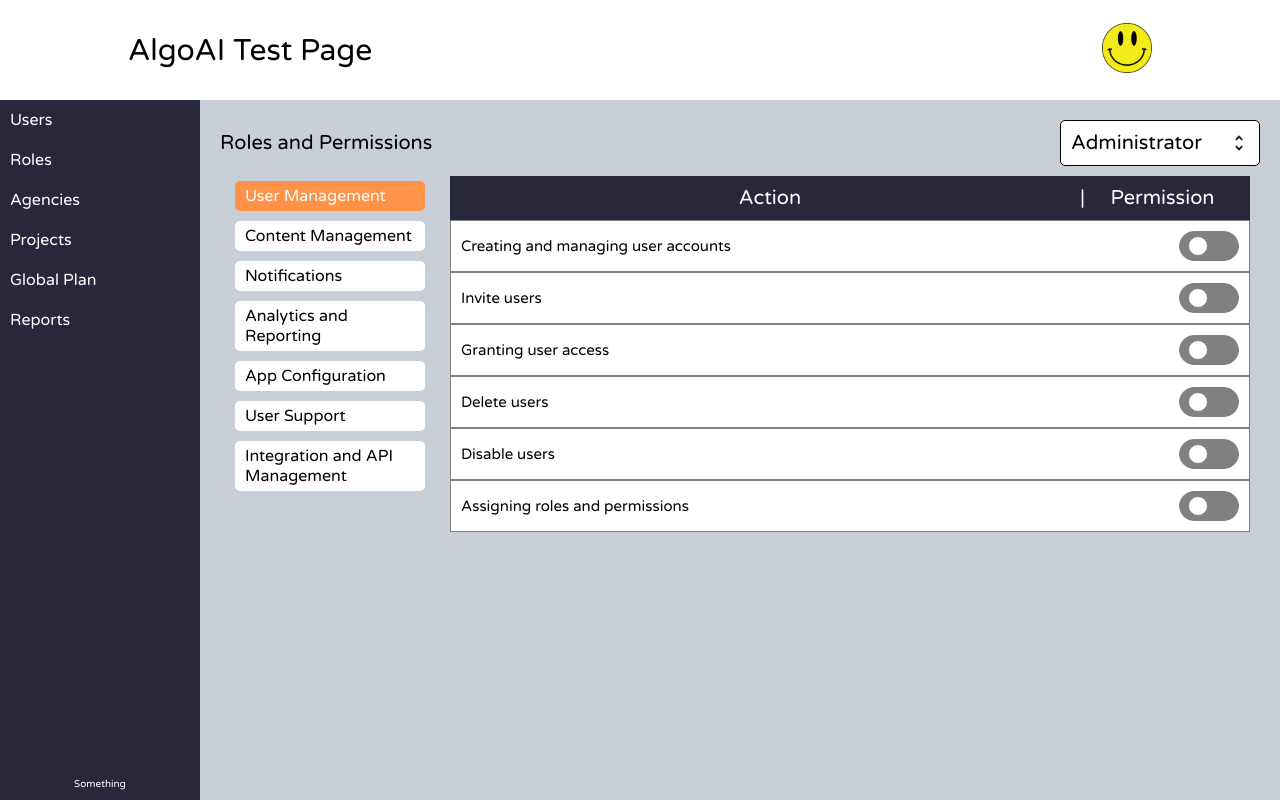
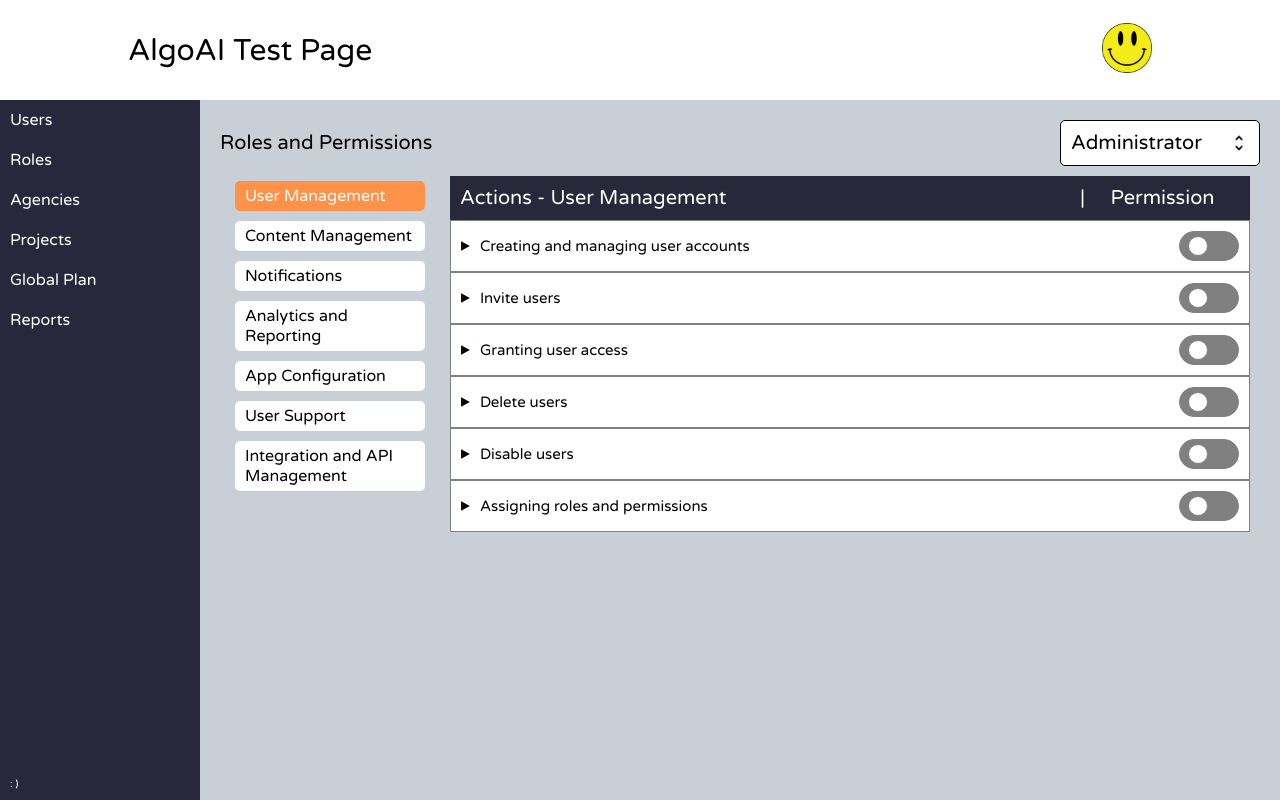
Before and after one commit to db-studio-dev/AlgoAiTest, a React (Create React App) app: page / in a window 1280 px wide. Built offline with nearby package versions, Linux system fonts and the light colour scheme.

Commit message:
description is working

```diff
--- a/src/comps/Dashboard/Dashboard.js
+++ b/src/comps/Dashboard/Dashboard.js
@@ -25,9 +25,9 @@ const Dashboard = ()=>{
                 <div className="flex-col">
                     {items.map((item, index)=><Item label={item} key={index}/>)}
                 </div>
-                <div className="flex-col-center">
-                    <div className="text-white font-10 margin-10">
-                        Something
+                <div className="flex-col full-width margin-10">
+                    <div className="text-white font-10">
+                        : )
                     </div>
                 </div>
             </div>
--- a/src/comps/Dashboard/comps/Roles/Roles.css
+++ b/src/comps/Dashboard/comps/Roles/Roles.css
@@ -48,6 +48,7 @@
 }
 .permission{
     background-color: white;
+    border: solid 1px grey;
 }
 .permissions-title{
     background-color: #29283a;
@@ -66,3 +67,6 @@
     border: solid 1px grey;
     background-color: white;
 }
+.rotate{
+    transform: rotate(90deg);
+}
--- a/src/comps/Dashboard/comps/Roles/Roles.js
+++ b/src/comps/Dashboard/comps/Roles/Roles.js
@@ -4,6 +4,7 @@
 import { useState, useEffect } from 'react';
 import data from "./data.json"
 import dropIcon from "assets/images/general/dropIcon.png";
+import triIcon from "assets/images/general/triangle.png";
 import "./Roles.css";
 
 // Main
@@ -93,8 +94,8 @@ const Roles = ()=>{
             const Title = ()=>{
                 return(
                     <div className='relative flex-row permissions-title padding-10 full-width'>
-                        <div className='flex-col-center text-white font-20' style={{width:"80%"}}>
-                            Action
+                        <div className='flex-col text-white font-20' style={{width:"80%"}}>
+                            Actions - {currentPermGroup.split("_").join(" ")}
                         </div>
                         <div className='text-white font-20'>
                             |
@@ -107,6 +108,13 @@ const Roles = ()=>{
             }
             const PermissionsList = ()=>{
                 const Permission = ({label})=>{
+                    const [showDescription, setShowDescription] = useState(false);
+                    const Arrow = ()=>{
+                        const handleClick = ()=>{
+                            setShowDescription(!showDescription);
+                        }
+                        return <img src={triIcon} className={"link "+(showDescription?"rotate":"")} height="10px" onClick={handleClick}/>
+                    }
                     const Slider = ()=>{
                         const [on, setOn] = useState(false);
                         const handleClick = ()=>{
@@ -123,12 +131,35 @@ const Roles = ()=>{
                             </div>
                         )
                     }
+                    const Row = ()=>{
+                        return(
+                            <div className='flex-row align-center space-between'>
+                                <div className='flex-row align-center'>
+                                    <Arrow/>
+                                    <div className='margin-5'/>
+                                    <div className='font-15'>
+                                        {label}
+                                    </div>
+                                </div>
+                                <Slider/>
+                            </div>
+                        )
+                    }
+                    const Description = ()=>{
+                        return(
+                            <div className='flex-col margin-10'>
+                                <hr/>
+                                <p>
+                                    Lorem ipsum odor amet, consectetuer adipiscing elit. Ante inceptos est suscipit ultricies consequat dignissim platea. Cursus dapibus lacus facilisi quis, eros curae libero phasellus. Nam ullamcorper tellus curae facilisi lacus. Eros porttitor eros hac magnis fringilla mi condimentum. Donec hac hac quam sociosqu penatibus litora. Libero dui potenti per penatibus senectus. Nam nec senectus taciti nisi sollicitudin.
+                                </p>
+                            </div>
+
+                        )
+                    }
                     return(
-                        <div className='flex-row permission align-center space-between padding-10' style={{border:"solid 1px grey"}}>
-                            <div className='font-15'>
-                                {label}
-                            </div>
-                            <Slider/>
+                        <div className='flex-col permission padding-10'>
+                            <Row/>
+                            {showDescription?<Description/>:""}
                         </div>
                     )
                 }
```
Also changed, not shown: src/assets/images/general/triangle.png (added).
